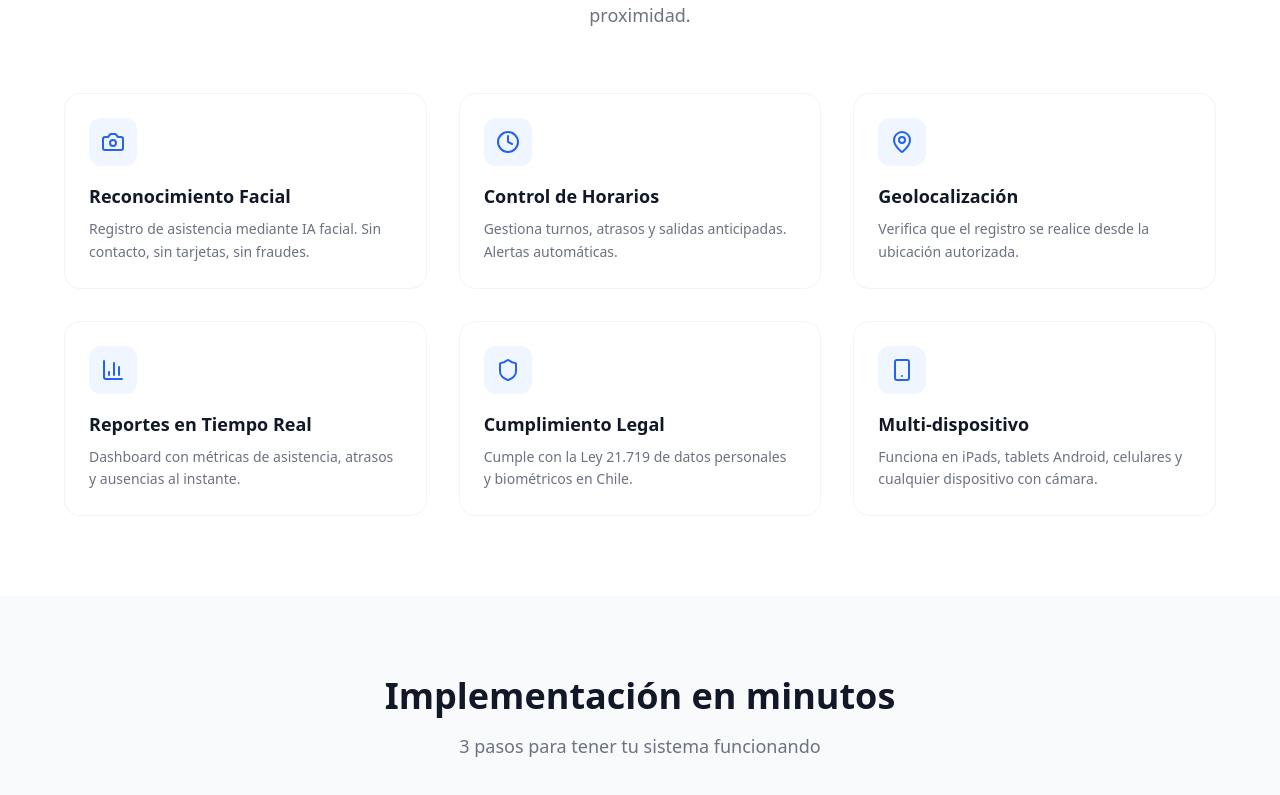
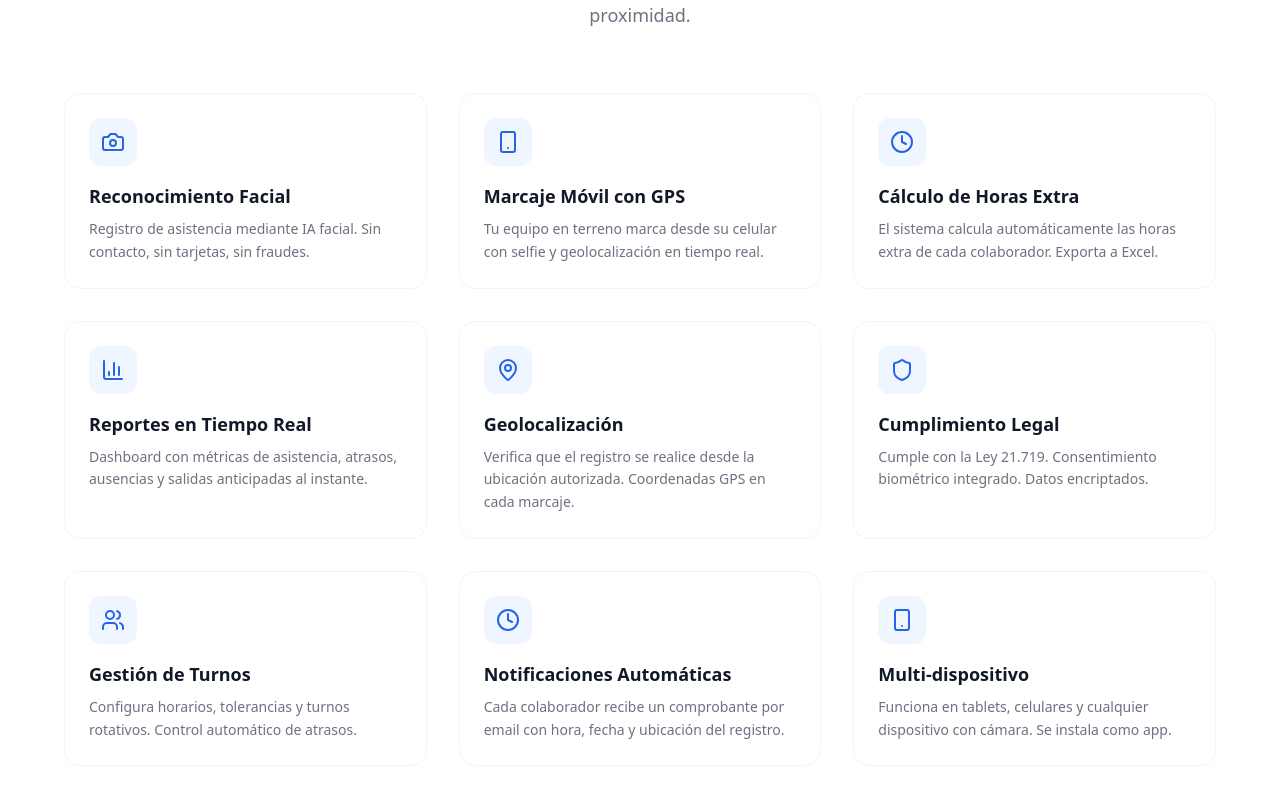
Before and after one commit to pdencina/registro_asistencia_Empresa, a React (Vite) app: page / in a window 1280 px wide. Shown: the part 1645-2440 px from the top of the page. Built offline with nearby package versions, Linux system fonts and the light colour scheme.

Commit message:
Listo. La landing ahora muestra 9 funcionalidades en el grid

```diff
--- a/src/pages/LandingPage.jsx
+++ b/src/pages/LandingPage.jsx
@@ -106,29 +106,44 @@ export default function LandingPage() {
       description: 'Registro de asistencia mediante IA facial. Sin contacto, sin tarjetas, sin fraudes.',
     },
     {
+      icon: <Smartphone className="w-6 h-6" />,
+      title: 'Marcaje Móvil con GPS',
+      description: 'Tu equipo en terreno marca desde su celular con selfie y geolocalización en tiempo real.',
+    },
+    {
       icon: <Clock className="w-6 h-6" />,
-      title: 'Control de Horarios',
-      description: 'Gestiona turnos, atrasos y salidas anticipadas. Alertas automáticas.',
+      title: 'Cálculo de Horas Extra',
+      description: 'El sistema calcula automáticamente las horas extra de cada colaborador. Exporta a Excel.',
+    },
+    {
+      icon: <BarChart3 className="w-6 h-6" />,
+      title: 'Reportes en Tiempo Real',
+      description: 'Dashboard con métricas de asistencia, atrasos, ausencias y salidas anticipadas al instante.',
     },
     {
       icon: <MapPin className="w-6 h-6" />,
       title: 'Geolocalización',
-      description: 'Verifica que el registro se realice desde la ubicación autorizada.',
-    },
-    {
-      icon: <BarChart3 className="w-6 h-6" />,
-      title: 'Reportes en Tiempo Real',
-      description: 'Dashboard con métricas de asistencia, atrasos y ausencias al instante.',
+      description: 'Verifica que el registro se realice desde la ubicación autorizada. Coordenadas GPS en cada marcaje.',
     },
     {
       icon: <Shield className="w-6 h-6" />,
       title: 'Cumplimiento Legal',
-      description: 'Cumple con la Ley 21.719 de datos personales y biométricos en Chile.',
+      description: 'Cumple con la Ley 21.719. Consentimiento biométrico integrado. Datos encriptados.',
+    },
+    {
+      icon: <Users className="w-6 h-6" />,
+      title: 'Gestión de Turnos',
+      description: 'Configura horarios, tolerancias y turnos rotativos. Control automático de atrasos.',
+    },
+    {
+      icon: <Clock className="w-6 h-6" />,
+      title: 'Notificaciones Automáticas',
+      description: 'Cada colaborador recibe un comprobante por email con hora, fecha y ubicación del registro.',
     },
     {
       icon: <Smartphone className="w-6 h-6" />,
       title: 'Multi-dispositivo',
-      description: 'Funciona en iPads, tablets Android, celulares y cualquier dispositivo con cámara.',
+      description: 'Funciona en tablets, celulares y cualquier dispositivo con cámara. Se instala como app.',
     },
   ];
 
```
